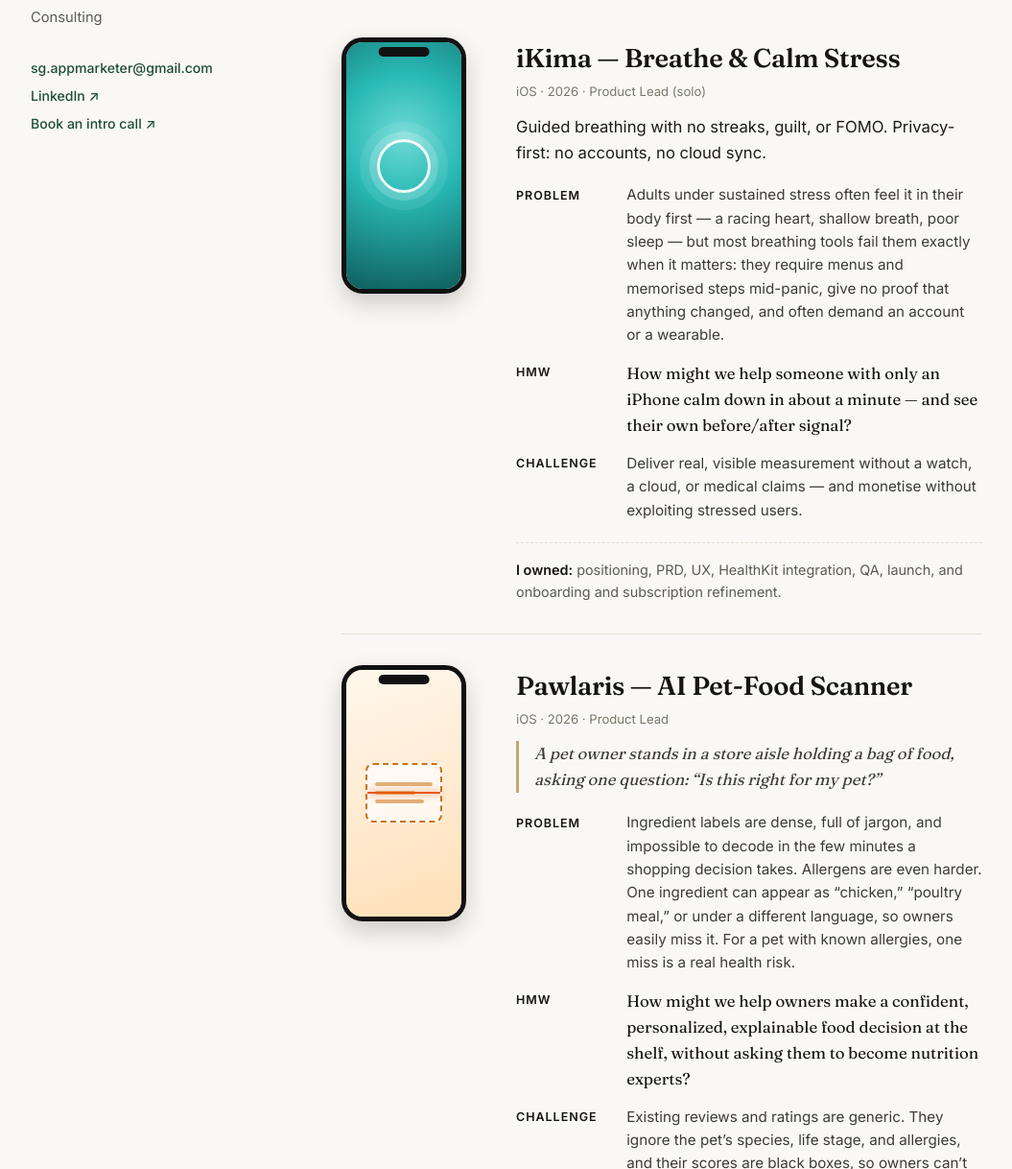
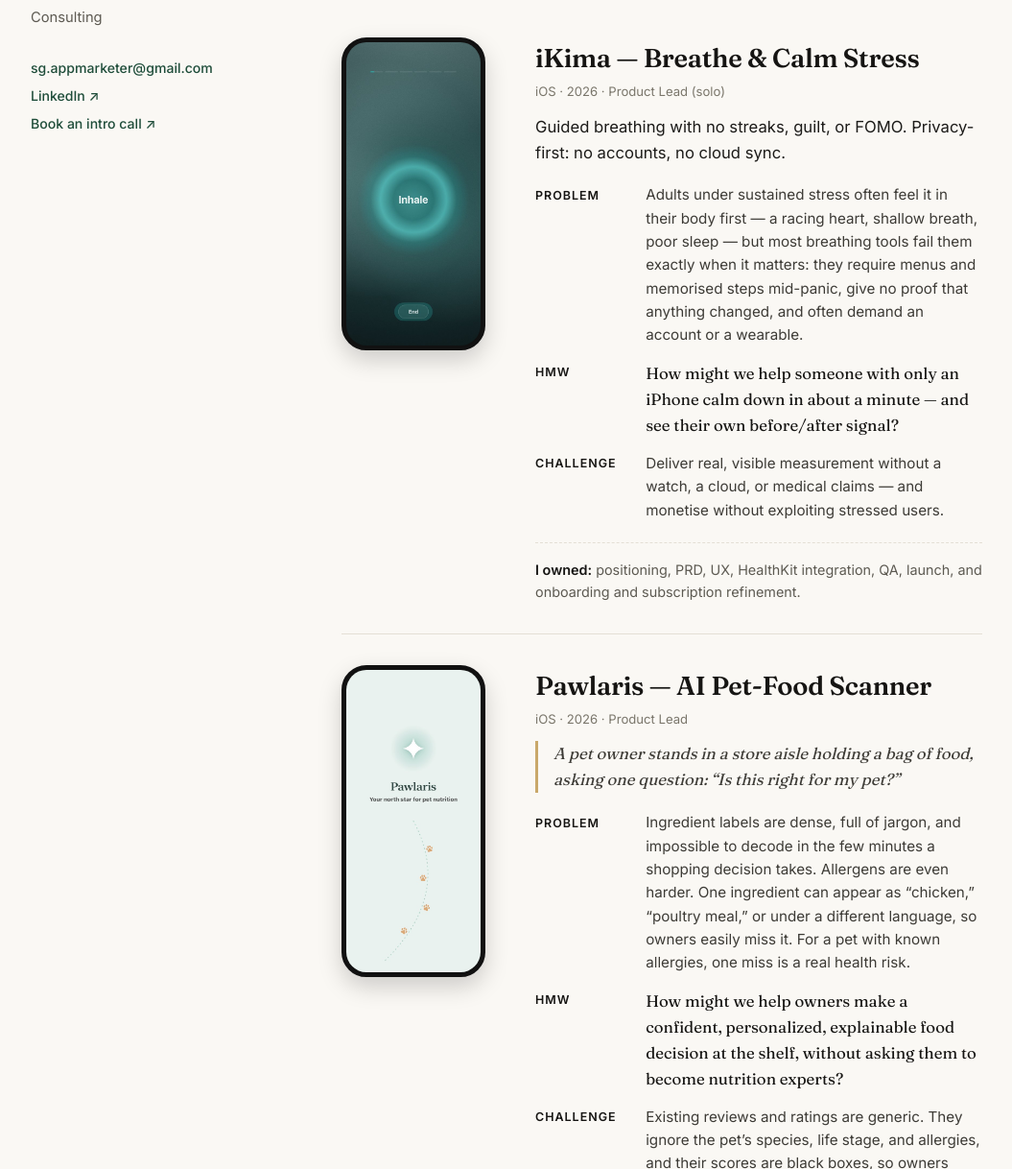
Before and after one commit to TecCat/portfolio, a plain HTML site: page index.html in a window 1280 px wide. Shown: the part 485-1703 px from the top of the page at 96% size, without its empty margins (112-1167 px from the left). Drawn offline with Linux system fonts and the light colour scheme.

Commit message:
Add files via upload

```diff
--- a/index.html
+++ b/index.html
@@ -30,20 +30,12 @@ aside .ct a{color:var(--acc);font-weight:500}
 .sub{color:var(--mut);max-width:640px;margin-bottom:3rem}
 .lab{font-size:.74rem;letter-spacing:.16em;text-transform:uppercase;color:var(--acc);font-weight:600;margin:3.4rem 0 1rem;padding-bottom:.6rem;border-bottom:1px solid var(--line)}
 
-/* phone mock */
-.phone{width:130px;aspect-ratio:9/18.5;border-radius:22px;border:5px solid #111;position:relative;overflow:hidden;box-shadow:0 10px 24px rgba(0,0,0,.18);flex-shrink:0}
-.phone:before{content:"";position:absolute;top:5px;left:50%;transform:translateX(-50%);width:44%;height:10px;background:#111;border-radius:10px;z-index:2}
-.phone .in{position:absolute;inset:0;display:flex;align-items:center;justify-content:center}
-.phone.ik .in{background:radial-gradient(circle at 50% 38%,#6fdad6 0,#29B9B5 38%,#0f5f5d 100%)}
-.ring{width:56px;height:56px;border-radius:50%;border:3px solid rgba(255,255,255,.9);box-shadow:0 0 0 8px rgba(255,255,255,.18),0 0 0 18px rgba(255,255,255,.08)}
-.phone.pw .in{background:linear-gradient(160deg,#fff7ec,#ffe0b8)}
-.scan{width:80px;height:62px;border:2px dashed #c9731a;border-radius:8px;position:relative;background:rgba(255,255,255,.7);display:flex;flex-direction:column;justify-content:center;gap:5px;padding:8px}
-.scan i{display:block;height:4px;border-radius:3px;background:#e2b17a}
-.scan i:nth-child(2){width:70%}.scan i:nth-child(3){width:85%}
-.scan:after{content:"";position:absolute;left:0;right:0;top:48%;height:2px;background:#e8590c;box-shadow:0 0 8px #e8590c}
+/* phone frame (real app screenshots) */
+.phone{width:150px;aspect-ratio:1260/2736;border-radius:26px;border:5px solid #111;position:relative;overflow:hidden;box-shadow:0 10px 24px rgba(0,0,0,.18);flex-shrink:0;background:#111}
+.phone img{width:100%;height:100%;object-fit:cover;display:block}
 
 /* case studies */
-.proj{display:grid;grid-template-columns:150px 1fr;gap:2rem;padding:2rem 0;border-bottom:1px solid var(--line)}
+.proj{display:grid;grid-template-columns:170px 1fr;gap:2rem;padding:2rem 0;border-bottom:1px solid var(--line)}
 .proj h3{font-size:1.7rem;margin-bottom:.15rem}
 .proj .meta{font-size:.82rem;color:#7a766b;margin-bottom:.8rem}
 .proj .tldr{font-size:1.04rem;margin-bottom:1.2rem}
@@ -87,7 +79,7 @@ aside .ct a{color:var(--acc);font-weight:500}
 #cal iframe{width:100%;height:720px;border:0;display:block}
 
 footer{color:#8a8578;font-size:.82rem;margin-top:3rem}
-@media(max-width:860px){.wrap{grid-template-columns:1fr;gap:2rem;padding-top:2.5rem}aside{position:static}aside nav{display:none}.proj{grid-template-columns:1fr}.proj .phone{width:110px}.grid2{grid-template-columns:1fr}.big{grid-template-columns:1fr 1fr}.consult{grid-template-columns:1fr}.vid{max-width:240px;margin:auto}.proj dl{grid-template-columns:1fr;gap:.2rem}.proj dd{margin-bottom:.7rem}}
+@media(max-width:860px){.wrap{grid-template-columns:1fr;gap:2rem;padding-top:2.5rem}aside{position:static}aside nav{display:none}.proj{grid-template-columns:1fr}.proj .phone{width:130px}.grid2{grid-template-columns:1fr}.big{grid-template-columns:1fr 1fr}.consult{grid-template-columns:1fr}.vid{max-width:240px;margin:auto}.proj dl{grid-template-columns:1fr;gap:.2rem}.proj dd{margin-bottom:.7rem}}
 </style>
 </head>
 <body>
@@ -118,7 +110,7 @@ footer{color:#8a8578;font-size:.82rem;margin-top:3rem}
 
     <!-- iKima -->
     <article class="proj">
-      <div class="phone ik"><div class="in"><div class="ring"></div></div></div>
+      <div class="phone"><img src="ikima-screen.jpg" alt="iKima guided breathing screen"></div>
       <div>
         <h3>iKima — Breathe &amp; Calm Stress</h3>
         <div class="meta">iOS · 2026 · Product Lead (solo)</div>
@@ -137,7 +129,7 @@ footer{color:#8a8578;font-size:.82rem;margin-top:3rem}
 
     <!-- Pawlaris -->
     <article class="proj">
-      <div class="phone pw"><div class="in"><div class="scan"><i></i><i></i><i></i></div></div></div>
+      <div class="phone"><img src="pawlaris-screen.jpg" alt="Pawlaris app launch screen"></div>
       <div>
         <h3>Pawlaris — AI Pet-Food Scanner</h3>
         <div class="meta">iOS · 2026 · Product Lead</div>
```
Also changed, not shown: ikima-screen.jpg (added), pawlaris-screen.jpg (added).
